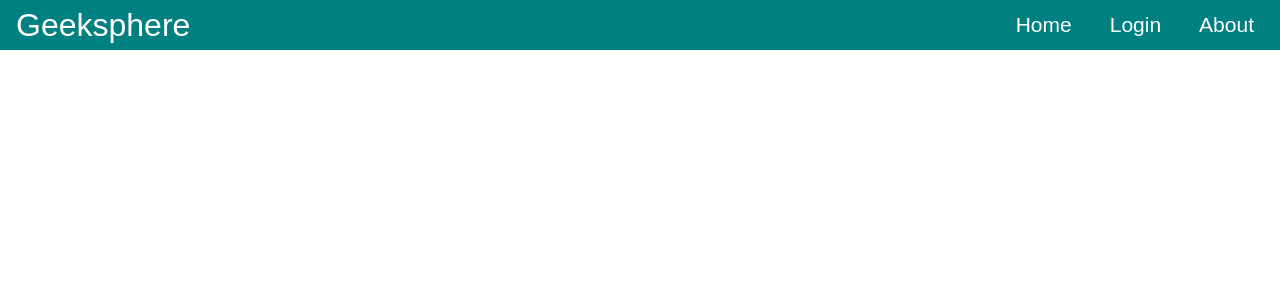
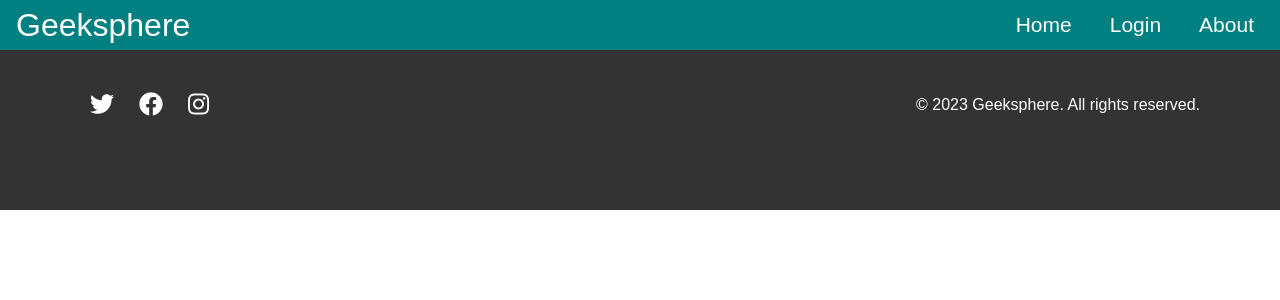
Before and after one commit to shreyas2711/Blog-App, a React (Create React App) app: page /aboutme in a window 1280 px wide. Shown: the top 300 px of the page. Built offline with nearby package versions, Linux system fonts and the light colour scheme; a web font is replaced by a local one.

Commit message:
new commit

```diff
--- a/public/index.html
+++ b/public/index.html
@@ -9,6 +9,8 @@
   <meta http-equiv="Cache-Control" content="no-cache, no-store, must-revalidate" />
   <meta http-equiv="Pragma" content="no-cache" />
   <meta http-equiv="Expires" content="0" />
+  <link rel="stylesheet" href="https://cdnjs.cloudflare.com/ajax/libs/font-awesome/5.15.3/css/all.min.css" />
+
 
   <link rel="manifest" href="%PUBLIC_URL%/manifest.json" />
 
--- a/src/App.js
+++ b/src/App.js
@@ -10,6 +10,7 @@ import { useState } from 'react';
 import {signOut} from 'firebase/auth'
 import {auth} from './firebase-config'
 import ArticleLandingPage from './pages/ArticleLandingPage';
+import Footer from './Footer';
 
 
 
@@ -103,6 +104,7 @@ function App() {
         {/* <Route path="/articlelandingpage" element={<ArticleLandingPage/>} /> */}
         {/* <Route path="/aboutme" element={<AboutMe/>} /> */}
       </Routes>
+      <Footer/>
     </Router>
 
   );
--- /dev/null
+++ b/src/Footer.css
@@ -0,0 +1,50 @@
+/* Regular styling for larger screens */
+.footer {
+    background-color: #333;
+    color: #fff;
+    padding: 80px;
+  }
+
+  .footer-content {
+    display: flex;
+    justify-content: space-between;
+    align-items: center;
+  }
+
+  .footer-social a {
+    color: #fff;
+    margin-right: 15px;
+    text-decoration: none;
+    font-size: 24px;
+  }
+
+  .footer-social a:hover i.fa-twitter {
+    color: #55acee; /* Twitter blue */
+    transition: 0.3s;
+  }
+
+  .footer-social a:hover i.fa-facebook {
+    color: #3b5998; /* Facebook blue */
+    transition: 0.3s;
+  }
+
+  .footer-social a:hover i.fa-instagram {
+    color: #e4405f; /* Instagram pink */
+    transition: 0.3s;
+  }
+
+  /* Media query for smaller screens (e.g., mobile devices) */
+  @media only screen and (max-width: 768px) {
+    .footer-content {
+      flex-direction: column; /* Stack items vertically on smaller screens */
+      text-align: center; /* Center text on smaller screens */
+    }
+
+    .footer{
+        margin-top: 16rem;
+    }
+
+    .footer-social {
+      margin-top: 10px; /* Add space between social icons and other content */
+    }
+  }
--- /dev/null
+++ b/src/Footer.jsx
@@ -0,0 +1,26 @@
+// Footer.js
+import React from 'react';
+import './Footer.css'; // Import the Footer.css file for styling
+
+const Footer = () => {
+  return (
+    <footer className="footer">
+      <div className="footer-content">
+        <div className="footer-social">
+          <a href="https://twitter.com" target="_blank" rel="noopener noreferrer">
+            <i className="fab fa-twitter"></i>
+          </a>
+          <a href="https://facebook.com" target="_blank" rel="noopener noreferrer">
+            <i className="fab fa-facebook"></i>
+          </a>
+          <a href="https://instagram.com" target="_blank" rel="noopener noreferrer">
+            <i className="fab fa-instagram"></i>
+          </a>
+        </div>
+        <p>&copy; 2023 Geeksphere. All rights reserved.</p>
+      </div>
+    </footer>
+  );
+};
+
+export default Footer;
```
Also changed, not shown: src/App.css (+22 -0 lines).
